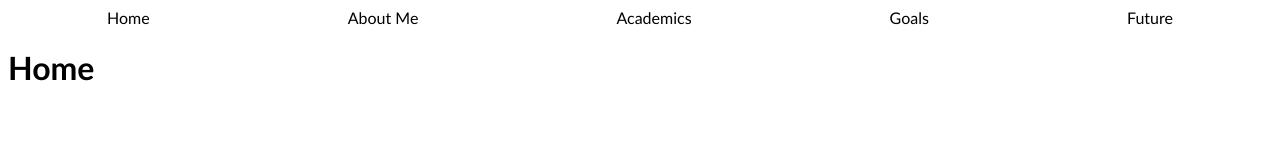
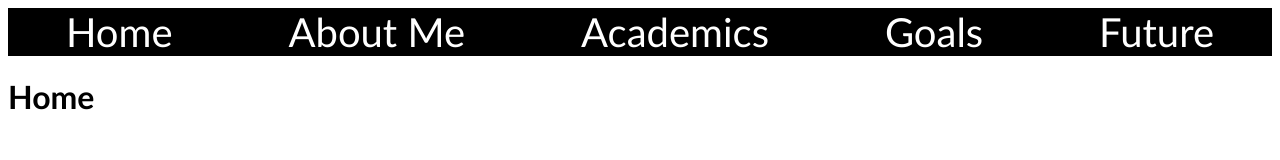
Before and after one commit to SashankASC24/SashankASC24.github.io, a plain HTML site: page index.html in a window 1280 px wide. Drawn offline with Linux system fonts and the light colour scheme.

Commit message:
Update style.css

```diff
--- a/style.css
+++ b/style.css
@@ -3,7 +3,9 @@
 }
 
 nav {
-    color: black;
+    font-size: 40px;
+    background-color: black;
+    color: white;
     display: flex;
     justify-content: space-around;
     align-items: center;
```
